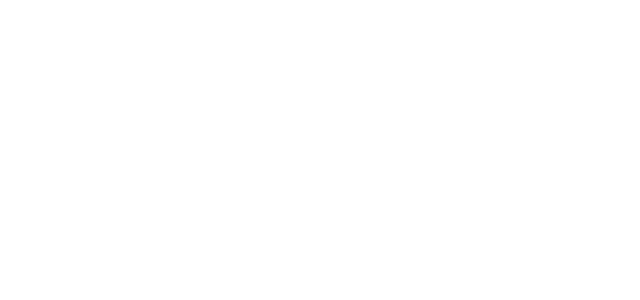
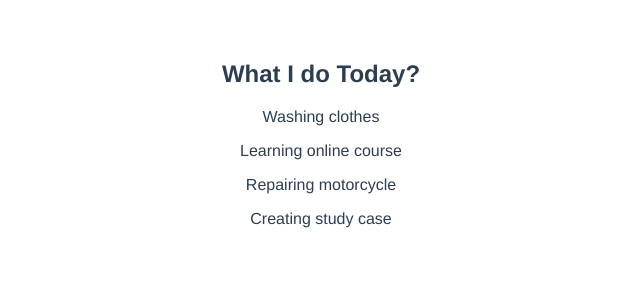
Before and after one commit to sahrialardians/vue-daily-plan, a Vue app: page / in a window 1280 px wide. Shown: the top 300 px of the page, without its empty margins (319-959 px from the left). Built offline with nearby package versions, Linux system fonts and the light colour scheme.

Commit message:
create data json and passing data

```diff
--- a/src/App.vue
+++ b/src/App.vue
@@ -1,6 +1,13 @@
 <template>
   <div id="app">
+    <h2>What I do Today?</h2>
+    <div class="home-work">
 
+      <div v-for="taskMe in tasks" v-bind:key="taskMe.id" class="tasks">
+        <p>{{ taskMe.nameTask }}</p>
+      </div>
+
+    </div>
   </div>
 </template>
 
@@ -8,6 +15,28 @@
 
 export default {
   name: 'App',
+  data: function(){
+    return{
+      tasks: [
+        {
+          id: 1,
+          nameTask: 'Washing clothes'
+        },
+        {
+          id: 2,
+          nameTask: 'Learning online course'
+        },
+        {
+          id: 3,
+          nameTask: 'Repairing motorcycle'
+        },
+        {
+          id: 4,
+          nameTask: 'Creating study case'
+        },
+      ]
+    };
+  },
   components: {
 
   }
```
